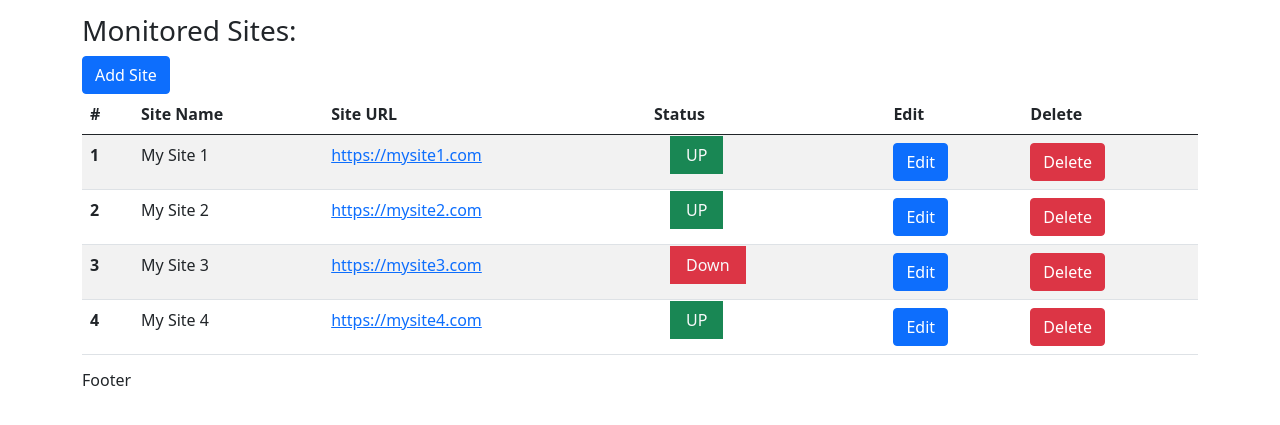
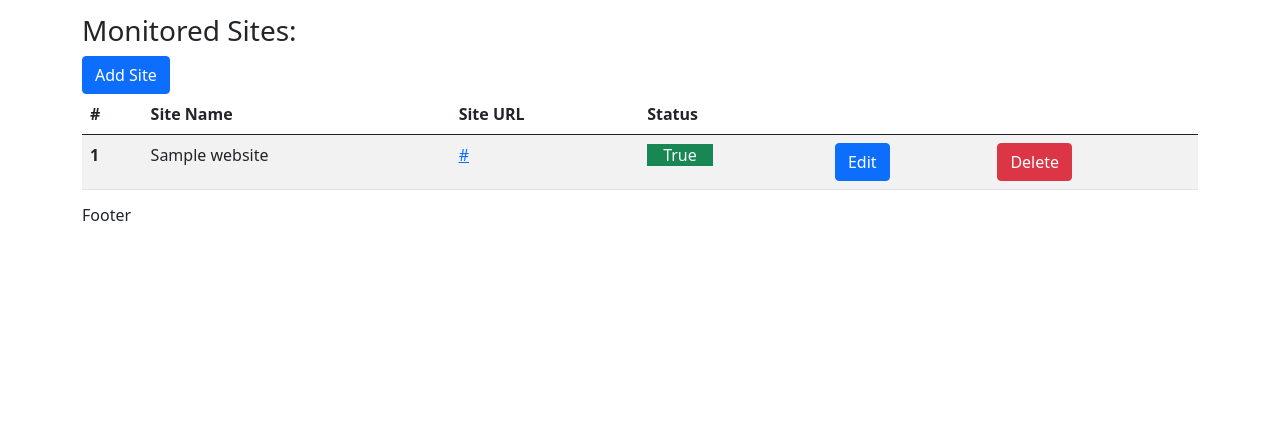
Before and after one commit to Rhdr/Uptime_Monitor_System, a Django app: page / in a window 1280 px wide. Shown: the part 66-491 px from the top of the page. Run offline with Django 3.2, Linux system fonts and the light colour scheme; tables that the repository leaves empty hold one stand-in row (values such as "Sample post").

Commit message:
updated template/view to show model data

```diff
--- a/Uptime_Monitor_System/monitor/templates/monitor/home.html
+++ b/Uptime_Monitor_System/monitor/templates/monitor/home.html
@@ -21,6 +21,9 @@
             <h3>Monitored Sites:</h3>
             <button class="btn btn-primary">Add Site</button>
         </div>
+
+        <div>
+            {% if websites %}
             <table class="table table-striped">
                 <thead>
                     <tr>
@@ -28,45 +31,27 @@
                         <th scope="col">Site Name</th>
                         <th scope="col">Site URL</th>
                         <th scope="col">Status</th>
-                    <th scope="col">Edit</th>
-                    <th scope="col">Delete</th>
+                        <th scope="col"></th>
+                        <th scope="col"></th>
                     </tr>
                 </thead>
                 <tbody>
+                    {% for website in websites %}
                     <tr>
-                    <th scope="row">1</th>
-                    <td>My Site 1</td>
-                    <td><a href="https://mysite1.com">https://mysite1.com</a></td>
-                    <td><span class="px-3 py-2 m-3 bg-success text-light">UP</span></td>
+                        <th scope="row">{{ website.row_number }}</th>
+                        <td>{{ website.site_name }}</td>
+                        <td><a href={{ website.site_url }}>{{ website.site_url }}</a></td>
+                        <td><span class="px-3 bg-success text-light">{{ website.site_status }}</span></td>
                         <td><a href="#Edit" class="btn btn-primary">Edit</a></td>
                         <td><a href="#Delete" class="btn btn-danger">Delete</a></td>
                     </tr>
-                <tr>
-                    <th scope="row">2</th>
-                    <td>My Site 2</td>
-                    <td><a href="https://mysite1.com">https://mysite2.com</a></td>
-                    <td><span class="px-3 py-2 m-3 bg-success text-light">UP</span></td>
-                    <td><a href="#Edit" class="btn btn-primary">Edit</a></td>
-                    <td><a href="#Delete" class="btn btn-danger">Delete</a></td>
-                </tr>
-                <tr>
-                    <th scope="row">3</th>
-                    <td>My Site 3</td>
-                    <td><a href="https://mysite1.com">https://mysite3.com</a></td>
-                    <td><span class="px-3 py-2 m-3 bg-danger text-light">Down</span></td>
-                    <td><a href="#Edit" class="btn btn-primary">Edit</a></td>
-                    <td><a href="#Delete" class="btn btn-danger">Delete</a></td>
-                </tr>
-                <tr>
-                    <th scope="row">4</th>
-                    <td>My Site 4</td>
-                    <td><a href="https://mysite1.com">https://mysite4.com</a></td>
-                    <td><span class="px-3 py-2 m-3 bg-success text-light">UP</span></td>
-                    <td><a href="#Edit" class="btn btn-primary">Edit</a></td>
-                    <td><a href="#Delete" class="btn btn-danger">Delete</a></td>
-                </tr>
+                    {% endfor %}
                 </tbody>
             </table>
+            {% else %}
+            <p>No records found</p>
+            {% endif %}
+        </div>
     </main>
 
     <footer class="container-lg">
--- a/Uptime_Monitor_System/monitor/views.py
+++ b/Uptime_Monitor_System/monitor/views.py
@@ -1,5 +1,15 @@
 from django.shortcuts import render
+from .models import Website
+
 
 # Views
 def home(request):
-    return render(request, 'monitor/home.html')
+    websites = Website.objects.order_by('site_name')
+
+    #add row number
+    for row_number, website in enumerate(websites):
+        website.row_number = row_number + 1
+        print(website, website.row_number)
+    context_dict = {'websites': websites}
+
+    return render(request, 'monitor/home.html', context_dict)
```
Lines whose indentation alone changed are shown as unchanged.
